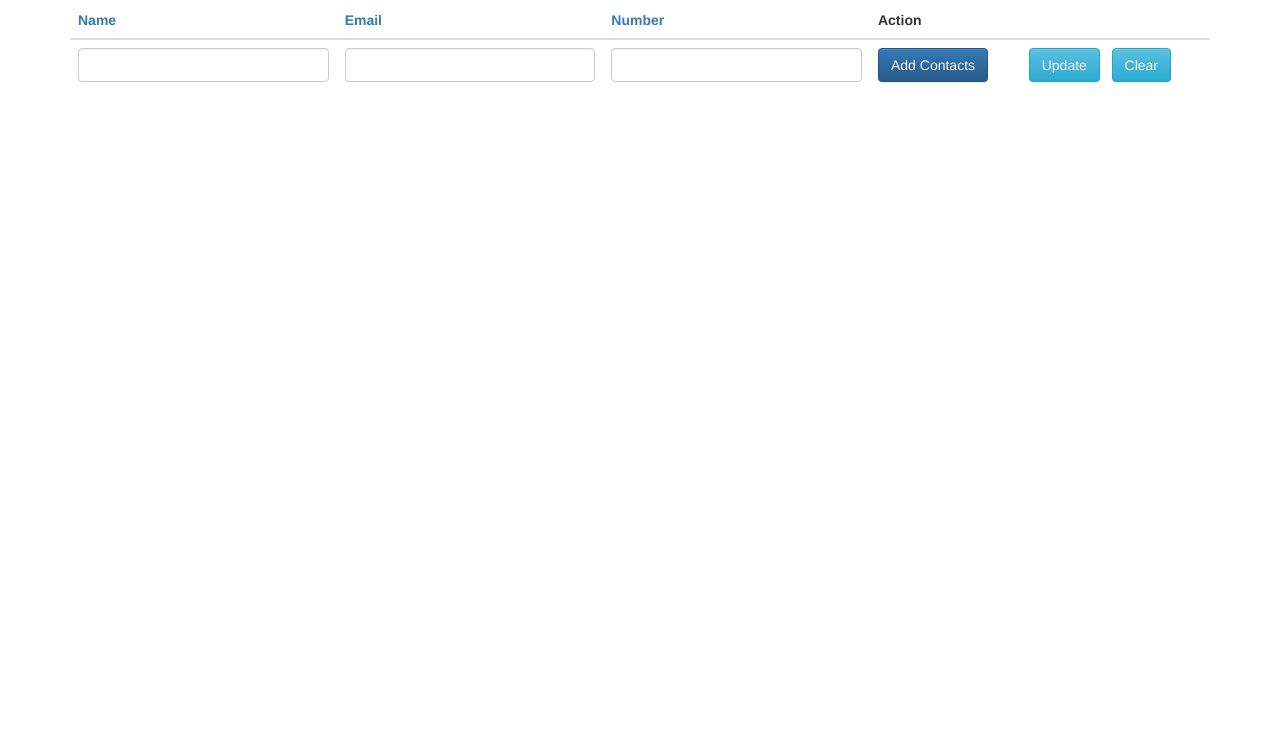
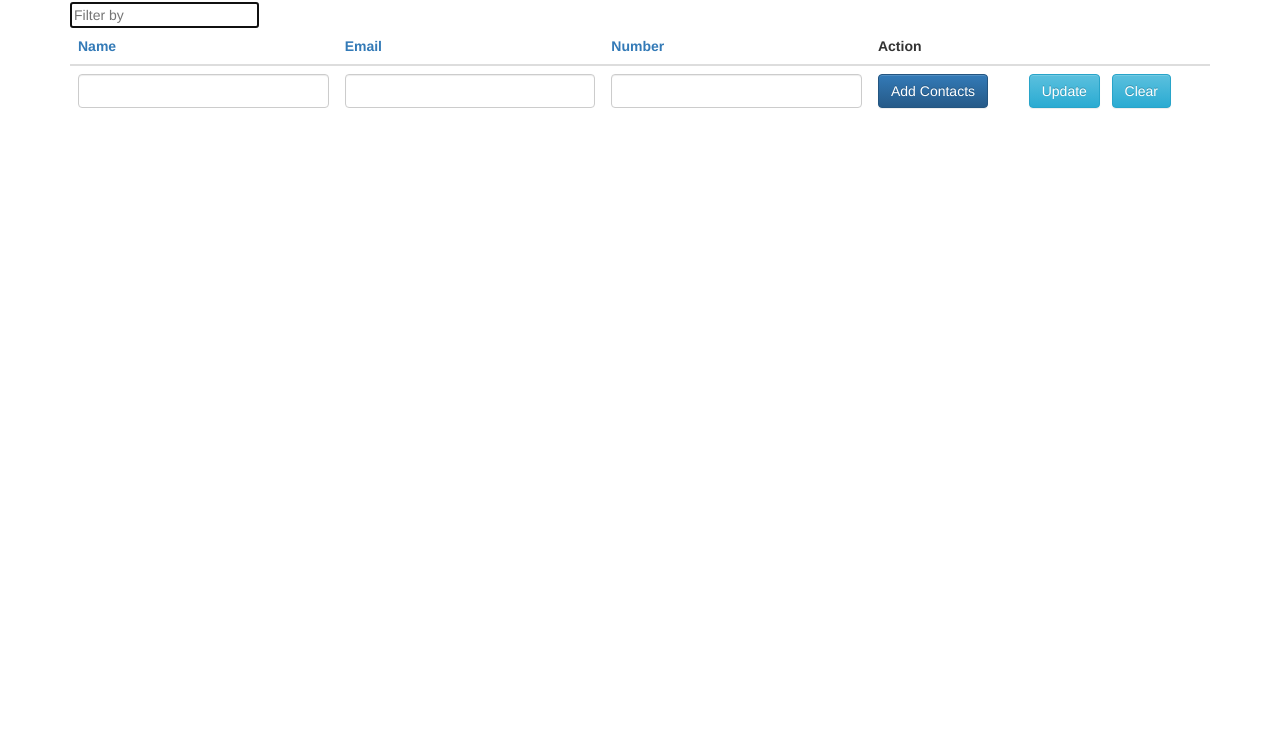
Before and after one commit to dkneuma/contactlistapp, a website: page public/index.html in a window 1280 px wide. Shown: the part 68-800 px from the top of the page. Drawn offline with nearby package versions, Linux system fonts and the light colour scheme; no server answers.

Commit message:
Added query filter
Easy Peazy. Added form input for filter query in Angular

```diff
--- a/public/controllers/controllers.js
+++ b/public/controllers/controllers.js
@@ -2,6 +2,7 @@
  * Created by daniel.neumann on 4/27/15.
  */
 var myApp = angular.module('myApp', []);
+
 myApp.controller('AppCtrl', ['$scope', '$http', function($scope, $http) {
     console.log("Hello World from controller");
 
--- a/public/index.html
+++ b/public/index.html
@@ -12,7 +12,10 @@
 <body>
     <div class="container" ng-controller="AppCtrl">
         <h1>Contact List App</h1>
-
+        <form class="form-inline">
+            <input ng-model="query" type="text"
+                   placeholder="Filter by" autofocus>
+        </form>
        <table class="table">
            <thead>
                <tr>
@@ -33,7 +36,7 @@
                <button class="btn btn-info" ng-click="deselect()">Clear</button></td>
 
            </tr>
-           <tr ng-repeat="contact in contactlist | orderBy:predicate:reverse">
+            <tr ng-repeat="contact in contactlist |filter:query | orderBy:predicate:reverse">
                <td>{{contact.Name}}</td>
                <td>{{contact.Email}}</td>
                <td>{{contact.Number}}</td>
```
